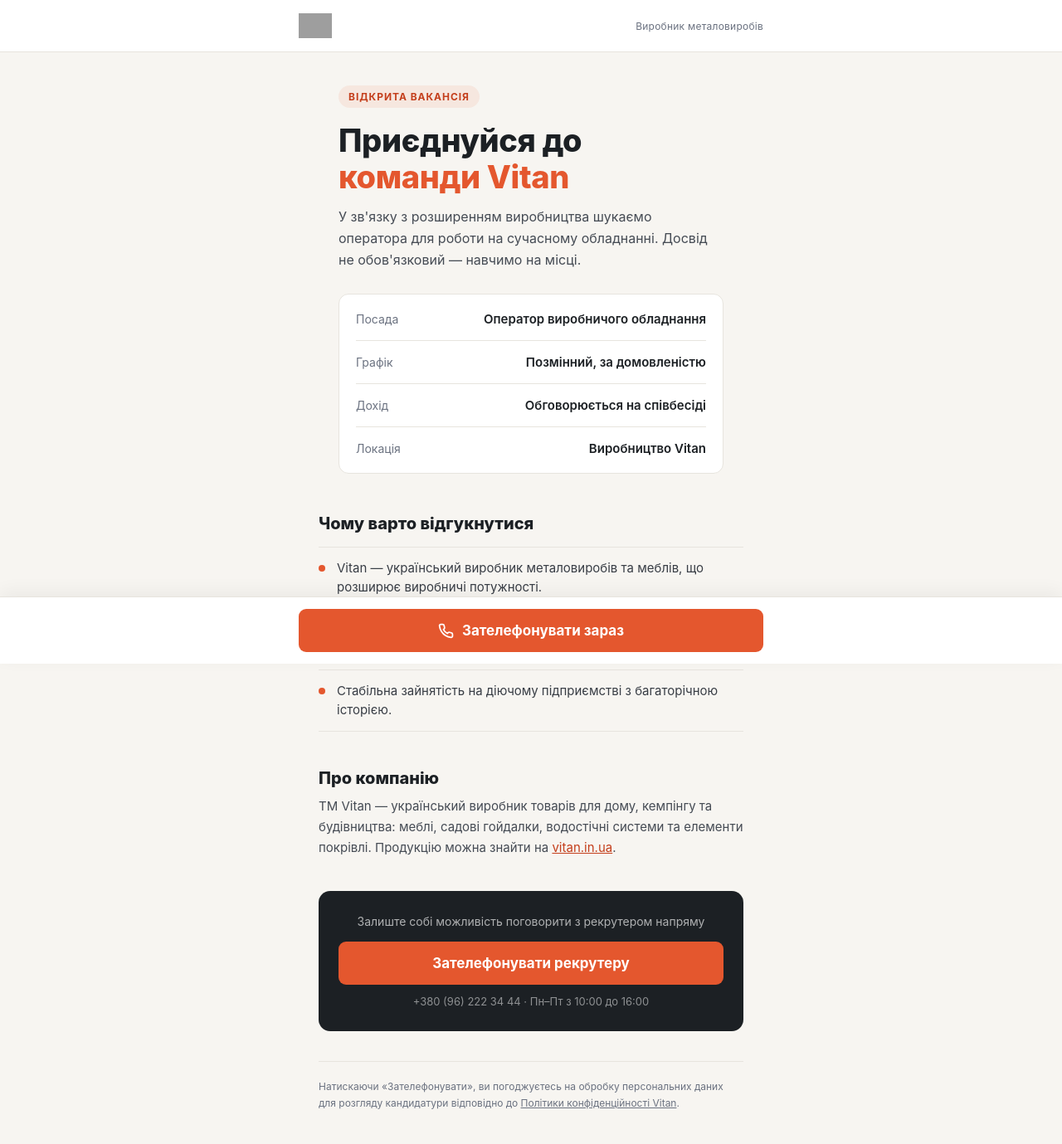
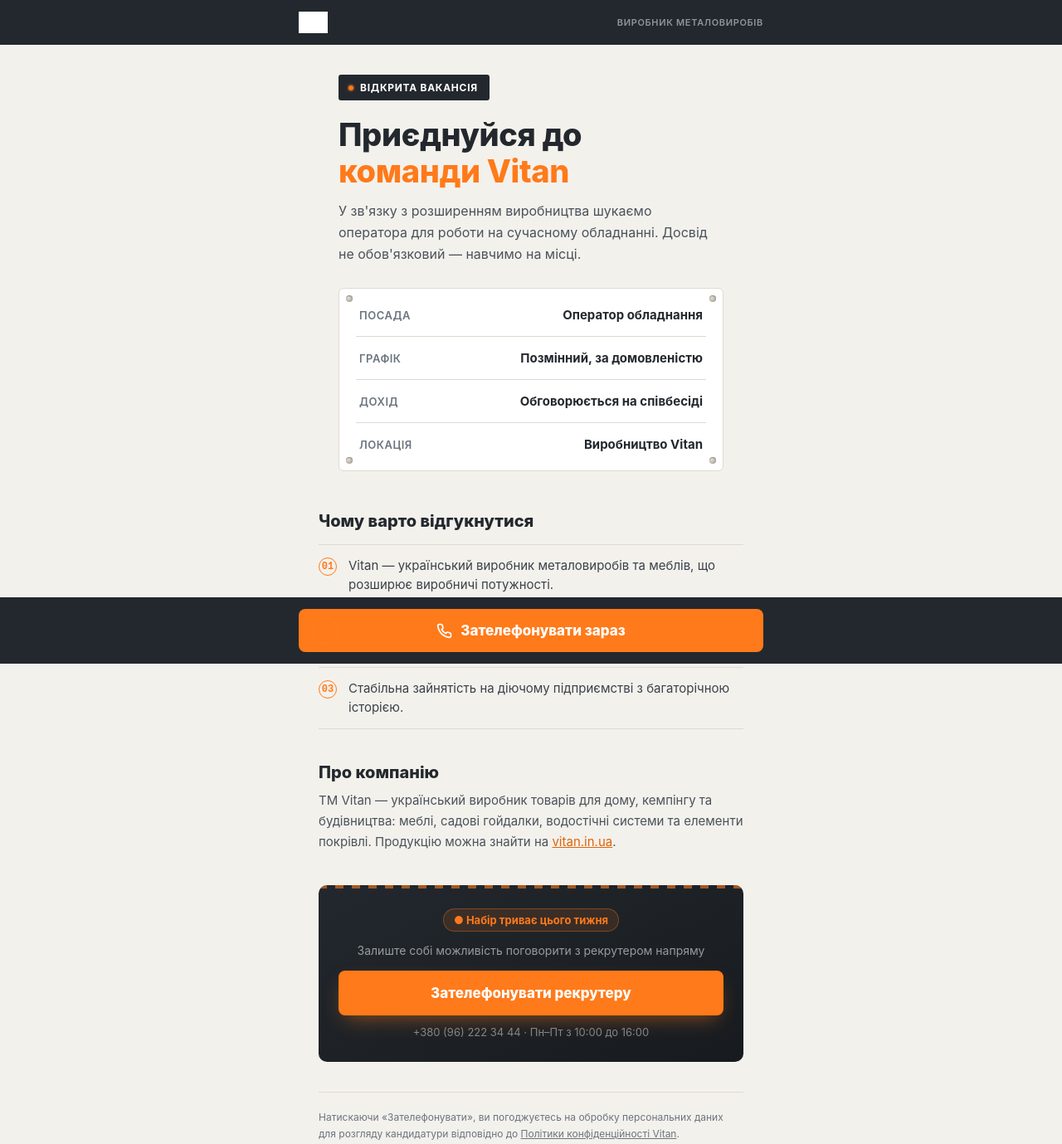
Before and after one commit to Vitan-creator/vacancy-landing-ua, a plain HTML site: page index.html in a window 1280 px wide. Shown: the whole page at 83% size. Drawn offline with Linux system fonts and the light colour scheme; grey boxes are pictures that could not be loaded.

Commit message:
Update index.html

```diff
--- a/index.html
+++ b/index.html
@@ -6,25 +6,27 @@
 <title>Вакансія у Vitan — оператор обладнання</title>
 <style>
   :root{
-    --ink: #1C2024;
-    --paper: #FFFFFF;
-    --cream: #F7F5F1;
-    --accent: #E4572E;
-    --accent-dark: #C43F1C;
-    --slate: #6B7280;
-    --line: #E7E4DE;
+    --steel-dark: #23282E;
+    --steel: #3A4149;
+    --steel-light: #6B747E;
+    --paper: #F3F1EC;
+    --paper-panel: #FFFFFF;
+    --accent: #FF7A1A;
+    --accent-dark: #E0640A;
+    --line: #DEDAD1;
+    --line-dark: rgba(255,255,255,0.12);
   }
 
   *{ box-sizing:border-box; margin:0; padding:0; }
 
   html,body{
-    background: var(--cream);
-    color: var(--ink);
+    background: var(--paper);
+    color: var(--steel-dark);
     font-family: -apple-system, BlinkMacSystemFont, 'Segoe UI', Arial, sans-serif;
     -webkit-font-smoothing: antialiased;
   }
 
-  body{ padding-bottom: 104px; }
+  body{ padding-bottom: 108px; }
 
   a{ color: inherit; text-decoration:none; }
 
@@ -36,9 +38,8 @@
 
   /* ---------- BRAND HEADER ---------- */
   .brand-bar{
-    background: var(--paper);
-    border-bottom: 1px solid var(--line);
-    padding: 16px 24px;
+    background: var(--steel-dark);
+    padding: 14px 24px;
   }
 
   .brand-bar-inner{
@@ -49,31 +50,44 @@
     justify-content: space-between;
   }
 
-  .brand-bar img{ height: 30px; display:block; }
+  .brand-bar img{ height: 26px; display:block; filter: brightness(0) invert(1); }
 
   .brand-bar .tag{
-    font-size: 12px;
-    color: var(--slate);
-    letter-spacing: 0.02em;
+    font-size: 11px;
+    font-weight: 600;
+    letter-spacing: 0.06em;
+    text-transform: uppercase;
+    color: rgba(255,255,255,0.5);
   }
 
   /* ---------- HERO ---------- */
   .hero{
-    padding: 40px 24px 8px;
+    padding: 36px 24px 8px;
     text-align: left;
   }
 
-  .eyebrow{
-    display: inline-block;
+  .tag-badge{
+    display: inline-flex;
+    align-items: center;
+    gap: 8px;
+    background: var(--steel-dark);
+    color: #fff;
     font-size: 12px;
     font-weight: 700;
-    letter-spacing: 0.08em;
+    letter-spacing: 0.06em;
     text-transform: uppercase;
-    color: var(--accent-dark);
-    background: rgba(228,87,46,0.09);
-    padding: 6px 12px;
-    border-radius: 100px;
-    margin-bottom: 18px;
+    padding: 8px 14px 8px 12px;
+    border-radius: 3px;
+    margin-bottom: 20px;
+    position: relative;
+  }
+
+  .tag-badge::before{
+    content:"";
+    width: 6px; height: 6px;
+    border-radius: 50%;
+    background: var(--accent);
+    box-shadow: 0 0 0 2px rgba(255,122,26,0.25);
   }
 
   h1{
@@ -81,7 +95,7 @@
     font-weight: 800;
     line-height: 1.15;
     letter-spacing: -0.01em;
-    color: var(--ink);
+    color: var(--steel-dark);
   }
 
   h1 .accent{ color: var(--accent); }
@@ -90,24 +104,37 @@
     margin-top: 14px;
     font-size: 16px;
     line-height: 1.6;
-    color: #454B54;
+    color: #4A525B;
     max-width: 460px;
   }
 
-  /* ---------- INFO CARD ---------- */
+  /* ---------- INFO PANEL (riveted metal plate) ---------- */
   .info-card{
     margin-top: 28px;
-    background: var(--paper);
+    background: var(--paper-panel);
     border: 1px solid var(--line);
-    border-radius: 12px;
-    padding: 4px 20px;
+    border-radius: 6px;
+    padding: 6px 20px;
+    position: relative;
   }
+
+  .rivet{
+    position: absolute;
+    width: 8px; height: 8px;
+    border-radius: 50%;
+    background: radial-gradient(circle at 35% 35%, #E4E1D9, #B8B3A6 60%, #8D897E);
+    box-shadow: inset 0 1px 1px rgba(0,0,0,0.3);
+  }
+  .rivet.tl{ top: 8px; left: 8px; }
+  .rivet.tr{ top: 8px; right: 8px; }
+  .rivet.bl{ bottom: 8px; left: 8px; }
+  .rivet.br{ bottom: 8px; right: 8px; }
 
   .row{
     display: flex;
     justify-content: space-between;
     align-items: baseline;
-    padding: 16px 0;
+    padding: 16px 4px;
     border-bottom: 1px solid var(--line);
     gap: 16px;
   }
@@ -115,28 +142,29 @@
   .row:last-child{ border-bottom:none; }
 
   .row .k{
-    font-size: 14px;
-    color: var(--slate);
+    font-size: 13px;
+    color: var(--steel-light);
     flex-shrink:0;
+    text-transform: uppercase;
+    letter-spacing: 0.04em;
+    font-weight: 600;
   }
 
   .row .v{
     font-size: 15px;
-    font-weight: 600;
+    font-weight: 700;
     text-align: right;
-    color: var(--ink);
+    color: var(--steel-dark);
   }
 
   /* ---------- WHY US ---------- */
-  .why{
-    margin-top: 40px;
-  }
+  .why{ margin-top: 40px; }
 
   .why h2{
     font-size: 20px;
     font-weight: 800;
     margin-bottom: 16px;
-    color: var(--ink);
+    color: var(--steel-dark);
   }
 
   .why ul{ list-style:none; }
@@ -149,50 +177,75 @@
     border-top: 1px solid var(--line);
     font-size: 15px;
     line-height:1.5;
-    color: #383D45;
+    color: #3A4149;
   }
 
   .why li:last-child{ border-bottom: 1px solid var(--line); }
 
-  .why .dot{
-    width: 8px; height: 8px;
+  .why .num{
+    font-family: 'Courier New', monospace;
+    font-size: 12px;
+    font-weight: 700;
+    color: var(--accent);
+    border: 1.5px solid var(--accent);
     border-radius: 50%;
-    background: var(--accent);
+    width: 22px; height: 22px;
     flex-shrink:0;
-    margin-top: 7px;
+    display:flex; align-items:center; justify-content:center;
+    margin-top: 1px;
   }
 
   /* ---------- ABOUT ---------- */
-  .about{
-    margin-top: 40px;
-    padding-top: 4px;
-  }
+  .about{ margin-top: 40px; }
 
   .about h2{
     font-size: 20px;
     font-weight: 800;
     margin-bottom: 10px;
-    color: var(--ink);
+    color: var(--steel-dark);
   }
 
   .about p{
     font-size: 15px;
     line-height: 1.65;
-    color: #454B54;
+    color: #4A525B;
   }
 
   /* ---------- MID CTA CARD ---------- */
   .mid-cta{
     margin-top: 40px;
-    background: var(--ink);
-    border-radius: 14px;
+    background: linear-gradient(155deg, var(--steel-dark), #171B1F);
+    border-radius: 10px;
     padding: 28px 24px;
     text-align:center;
+    position: relative;
+    overflow: hidden;
   }
 
-  .mid-cta p{
+  .mid-cta::before{
+    content:"";
+    position:absolute;
+    top:0; left:0; right:0;
+    height: 4px;
+    background: repeating-linear-gradient(90deg, var(--accent) 0 10px, transparent 10px 20px);
+    opacity: 0.6;
+  }
+
+  .mid-cta .counter{
+    display:inline-block;
+    font-size: 13px;
+    font-weight: 700;
+    color: var(--accent);
+    background: rgba(255,122,26,0.12);
+    border: 1px solid rgba(255,122,26,0.35);
+    padding: 5px 12px;
+    border-radius: 100px;
+    margin-bottom: 14px;
+  }
+
+  .mid-cta p.sub{
     font-size: 14px;
-    color: rgba(255,255,255,0.65);
+    color: rgba(255,255,255,0.55);
     margin-bottom: 16px;
   }
 
@@ -200,19 +253,18 @@
     display:block;
     background: var(--accent);
     color: #fff;
-    font-weight: 700;
+    font-weight: 800;
     font-size: 17px;
-    padding: 16px;
-    border-radius: 9px;
+    padding: 17px;
+    border-radius: 8px;
+    box-shadow: 0 10px 24px -8px rgba(255,122,26,0.5);
   }
-
-  .mid-cta a.tap:hover{ background: var(--accent-dark); }
 
   .mid-cta .num{
     display:block;
     margin-top: 12px;
     font-size: 13px;
-    color: rgba(255,255,255,0.5);
+    color: rgba(255,255,255,0.45);
   }
 
   /* ---------- FOOT NOTE ---------- */
@@ -221,7 +273,7 @@
     padding-top: 20px;
     border-top: 1px solid var(--line);
     font-size: 12px;
-    color: var(--slate);
+    color: var(--steel-light);
     line-height: 1.6;
   }
 
@@ -229,11 +281,9 @@
   .call-bar{
     position: fixed;
     left: 0; right: 0; bottom: 0;
-    background: var(--paper);
-    border-top: 1px solid var(--line);
+    background: var(--steel-dark);
     padding: 14px 20px calc(14px + env(safe-area-inset-bottom));
     z-index: 50;
-    box-shadow: 0 -6px 20px rgba(0,0,0,0.05);
   }
 
   .call-bar-inner{
@@ -248,15 +298,28 @@
     gap: 10px;
     background: var(--accent);
     color: #fff;
-    font-weight: 700;
+    font-weight: 800;
     font-size: 17px;
     padding: 16px;
-    border-radius: 9px;
+    border-radius: 8px;
+    position: relative;
   }
 
-  .call-btn svg{ width: 19px; height:19px; flex-shrink:0; }
+  .call-btn .ring{
+    position: absolute;
+    left: 22px;
+    width: 20px; height: 20px;
+    border-radius: 50%;
+    border: 2px solid rgba(255,255,255,0.7);
+    animation: pulse-ring 1.8s cubic-bezier(0.2,0.6,0.4,1) infinite;
+  }
 
-  .call-btn:hover{ background: var(--accent-dark); }
+  @keyframes pulse-ring{
+    0%{ transform: scale(0.6); opacity: 0.9; }
+    100%{ transform: scale(1.8); opacity: 0; }
+  }
+
+  .call-btn svg{ width: 19px; height:19px; flex-shrink:0; position:relative; z-index:2; }
 </style>
 </head>
 <body>
@@ -273,12 +336,13 @@
   <div class="container">
 
     <section class="hero">
-      <span class="eyebrow">Відкрита вакансія</span>
+      <span class="tag-badge">Відкрита вакансія</span>
       <h1>Приєднуйся до <span class="accent">команди Vitan</span></h1>
       <p class="subhead">У зв'язку з розширенням виробництва шукаємо оператора для роботи на сучасному обладнанні. Досвід не обов'язковий — навчимо на місці.</p>
 
       <div class="info-card">
-        <div class="row"><span class="k">Посада</span><span class="v">Оператор виробничого обладнання</span></div>
+        <span class="rivet tl"></span><span class="rivet tr"></span><span class="rivet bl"></span><span class="rivet br"></span>
+        <div class="row"><span class="k">Посада</span><span class="v">Оператор обладнання</span></div>
         <div class="row"><span class="k">Графік</span><span class="v">Позмінний, за домовленістю</span></div>
         <div class="row"><span class="k">Дохід</span><span class="v">Обговорюється на співбесіді</span></div>
         <div class="row"><span class="k">Локація</span><span class="v">Виробництво Vitan</span></div>
@@ -288,9 +352,9 @@
     <section class="why">
       <h2>Чому варто відгукнутися</h2>
       <ul>
-        <li><span class="dot"></span>Vitan — український виробник металовиробів та меблів, що розширює виробничі потужності.</li>
-        <li><span class="dot"></span>Навчаємо роботі на обладнанні з нуля, без вимог до попереднього досвіду.</li>
-        <li><span class="dot"></span>Стабільна зайнятість на діючому підприємстві з багаторічною історією.</li>
+        <li><span class="num">01</span>Vitan — український виробник металовиробів та меблів, що розширює виробничі потужності.</li>
+        <li><span class="num">02</span>Навчаємо роботі на обладнанні з нуля, без вимог до попереднього досвіду.</li>
+        <li><span class="num">03</span>Стабільна зайнятість на діючому підприємстві з багаторічною історією.</li>
       </ul>
     </section>
 
@@ -300,7 +364,8 @@
     </section>
 
     <section class="mid-cta">
-      <p>Залиште собі можливість поговорити з рекрутером напряму</p>
+      <span class="counter">● Набір триває цього тижня</span>
+      <p class="sub">Залиште собі можливість поговорити з рекрутером напряму</p>
       <a class="tap" href="tel:+380962223444">Зателефонувати рекрутеру</a>
       <span class="num">+380 (96) 222 34 44 · Пн–Пт з 10:00 до 16:00</span>
     </section>
@@ -314,6 +379,7 @@
   <div class="call-bar">
     <div class="call-bar-inner">
       <a class="call-btn" href="tel:+380962223444">
+        <span class="ring"></span>
         <svg viewBox="0 0 24 24" fill="none" stroke="currentColor" stroke-width="2.2" stroke-linecap="round" stroke-linejoin="round">
           <path d="M22 16.92v3a2 2 0 0 1-2.18 2 19.79 19.79 0 0 1-8.63-3.07 19.5 19.5 0 0 1-6-6 19.79 19.79 0 0 1-3.07-8.67A2 2 0 0 1 4.11 2h3a2 2 0 0 1 2 1.72c.127.96.361 1.903.7 2.81a2 2 0 0 1-.45 2.11L8.09 9.91a16 16 0 0 0 6 6l1.27-1.27a2 2 0 0 1 2.11-.45c.907.339 1.85.573 2.81.7A2 2 0 0 1 22 16.92z"/>
         </svg>
```
